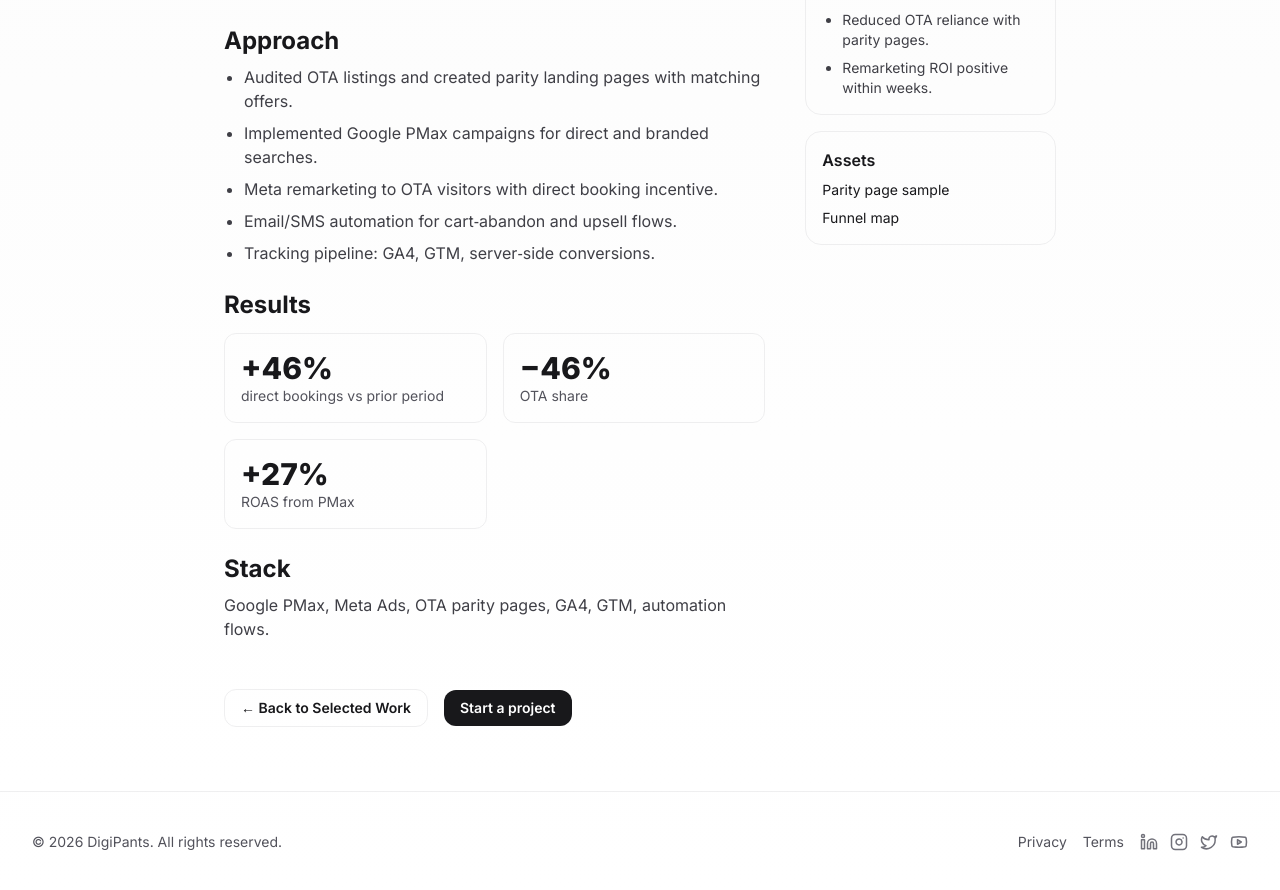
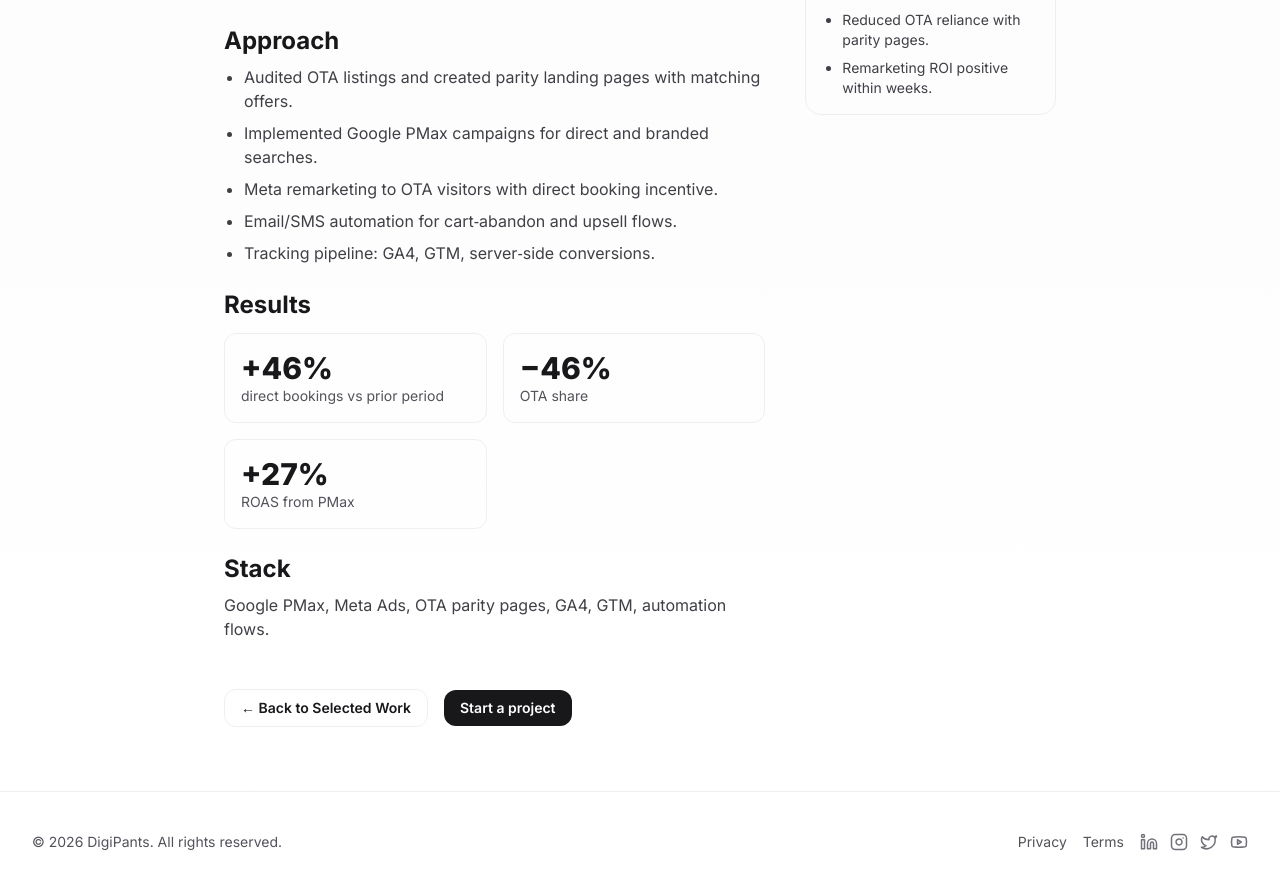
Before and after one commit to digipants/digipants-next, a Next.js app: page /work/upscale-hotel in a window 1280 px wide. Shown: the part 1020-1910 px from the top of the page. Built offline with nearby package versions, Linux system fonts and the light colour scheme.

Commit message:
fix: remove broken case study asset links

```diff
--- a/app/work/pearlytots/page.tsx
+++ b/app/work/pearlytots/page.tsx
@@ -205,27 +205,6 @@ export default function Page() {
                   <li>Post‑purchase upsell lifted AOV.</li>
                 </ul>
               </div>
-              <div className="rounded-2xl border border-zinc-200/60 dark:border-zinc-800/60 p-4">
-                <h3 className="font-semibold">Assets</h3>
-                <ul className="mt-2 space-y-2 text-sm">
-                  <li>
-                    <a
-                      className="hover:underline"
-                      href="/work/pearlytots/creative-grid.jpg"
-                    >
-                      Creative grid
-                    </a>
-                  </li>
-                  <li>
-                    <a
-                      className="hover:underline"
-                      href="/work/pearlytots/funnel.jpg"
-                    >
-                      Funnel map
-                    </a>
-                  </li>
-                </ul>
-              </div>
             </aside>
           </div>
 
--- a/app/work/upscale-hotel/page.tsx
+++ b/app/work/upscale-hotel/page.tsx
@@ -199,27 +199,6 @@ export default function Page() {
                   <li>Remarketing ROI positive within weeks.</li>
                 </ul>
               </div>
-              <div className="rounded-2xl border border-zinc-200/60 dark:border-zinc-800/60 p-4">
-                <h3 className="font-semibold">Assets</h3>
-                <ul className="mt-2 space-y-2 text-sm">
-                  <li>
-                    <a
-                      className="hover:underline"
-                      href="/work/upscale-hotel/parity-page.jpg"
-                    >
-                      Parity page sample
-                    </a>
-                  </li>
-                  <li>
-                    <a
-                      className="hover:underline"
-                      href="/work/upscale-hotel/funnel.jpg"
-                    >
-                      Funnel map
-                    </a>
-                  </li>
-                </ul>
-              </div>
             </aside>
           </div>
 
```
